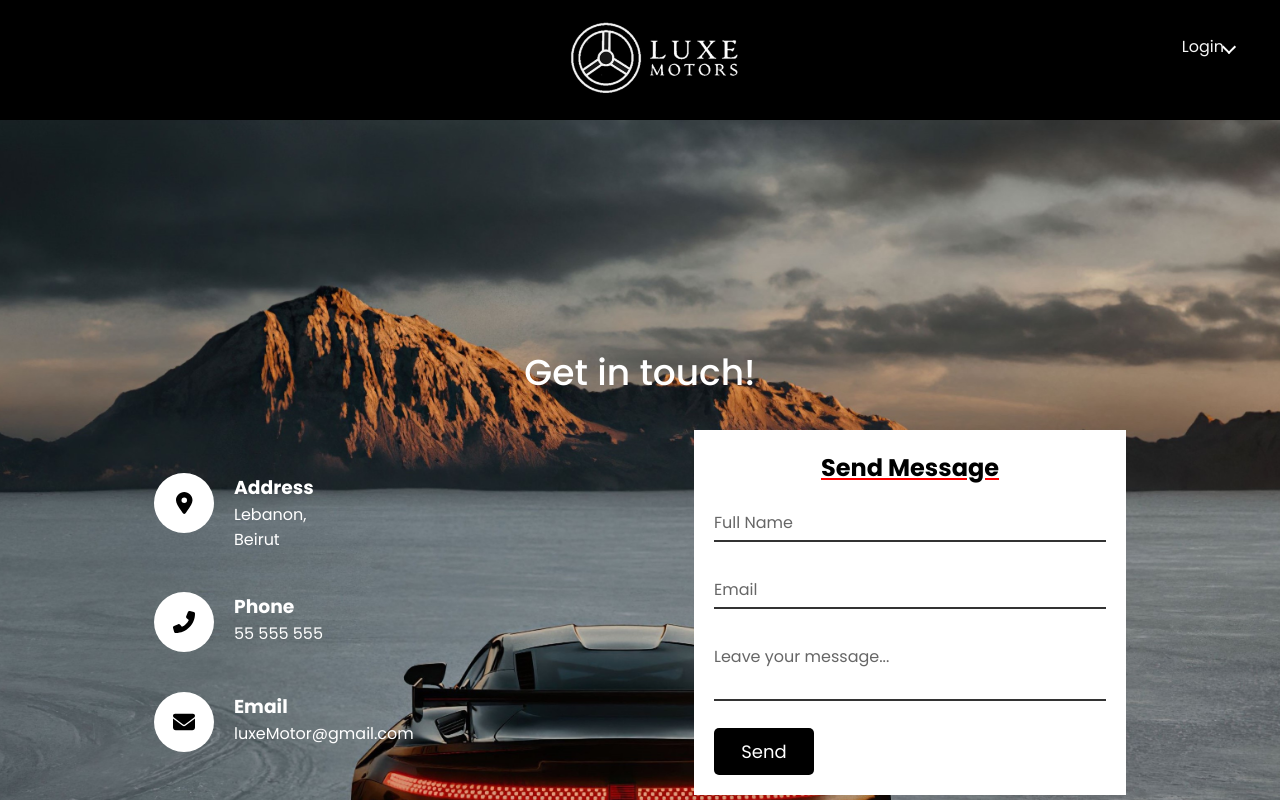
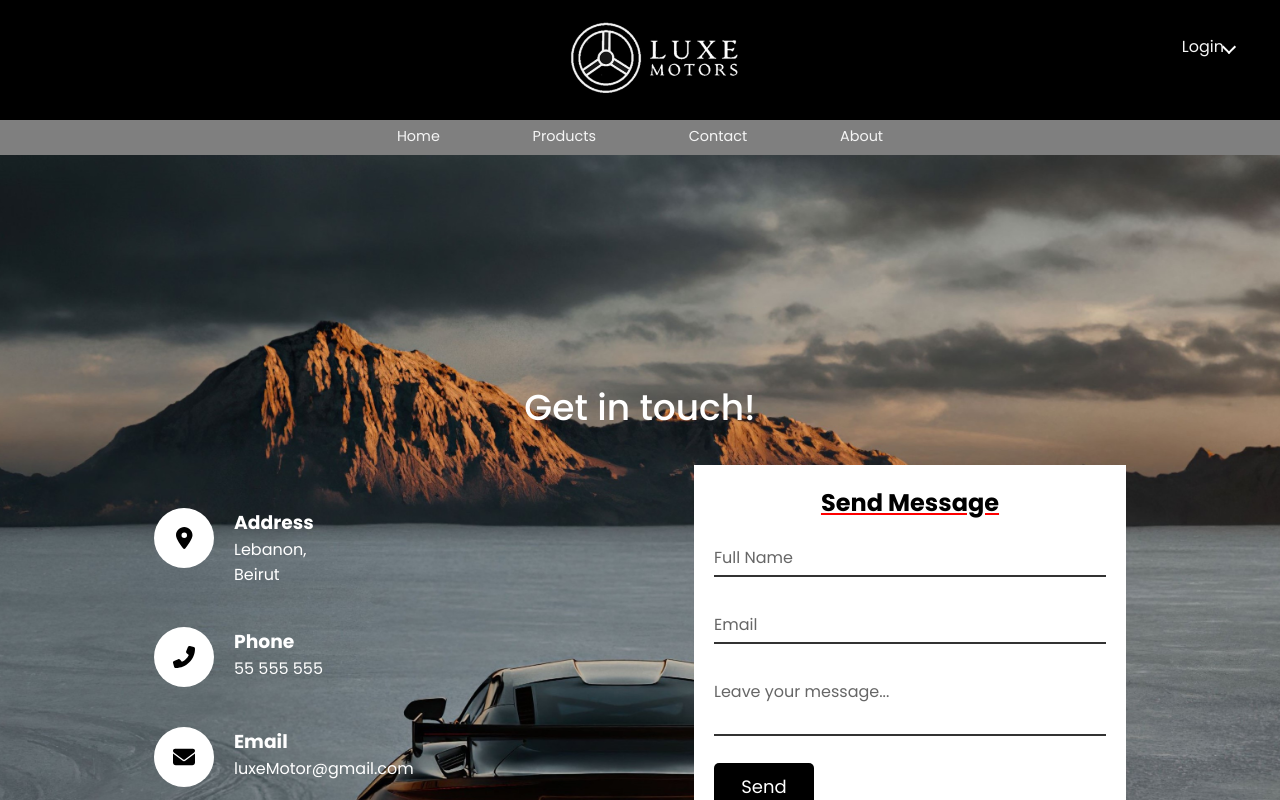
Before and after one commit to bechara-rizk/DealershipTeamOne, a Next.js app: page /home/contactUs in a window 1280 px wide. Shown: the top 800 px of the page. Built offline with nearby package versions, Linux system fonts and the light colour scheme.

Commit message:
fixed navbar on contactus page

```diff
--- a/src/pages/home/contactUs.js
+++ b/src/pages/home/contactUs.js
@@ -37,7 +37,7 @@ const contactUs = () => {
 
       </div>
     </div>
-    <div><Navbar /></div>
+    <div style={{display:'flex', width:'100vw', height:'35px'}}><Navbar /></div>
     <section className="Contact">
 
       <div className="Content">
```
